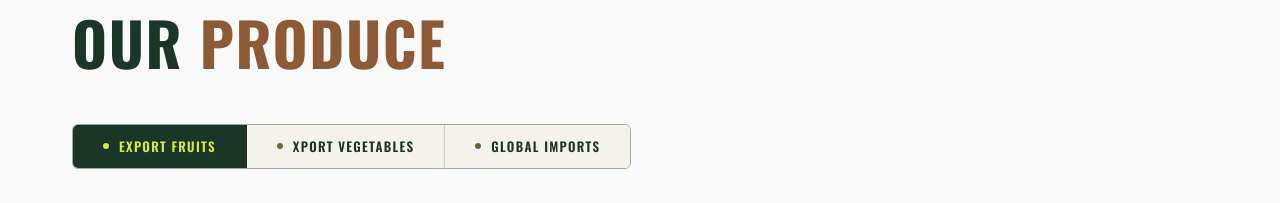
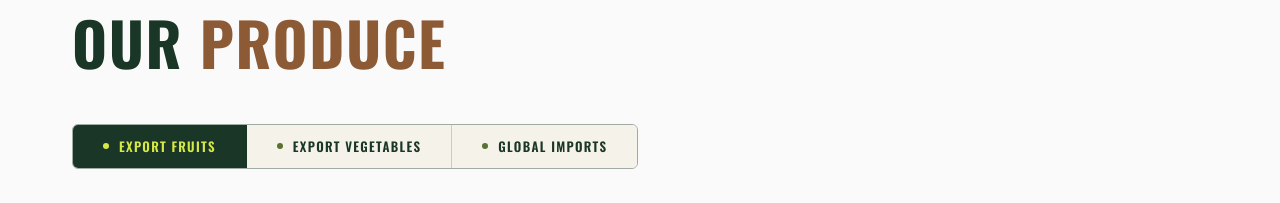
Before and after one commit to lucky6203/clint_project, a React (Vite) app: page / in a window 1280 px wide. Shown: the part 2900-3103 px from the top of the page. Built offline with nearby package versions, Linux system fonts and the light colour scheme.

Commit message:
Add new feature

```diff
--- a/src/pages/Home/ProduceSection.jsx
+++ b/src/pages/Home/ProduceSection.jsx
@@ -15,7 +15,7 @@ export function ProduceSection() {
         <div className="flex flex-col md:flex-row w-full md:w-fit border border-forest/40 rounded-md overflow-hidden mb-9">
           {[
             { id: 'fruits', label: 'Export Fruits' },
-            { id: 'veg', label: 'xport VEGETABLES' },
+            { id: 'veg', label: 'Export VEGETABLES' },
             { id: 'imports', label: 'Global Imports' }
           ].map(tab => (
             <button
```
